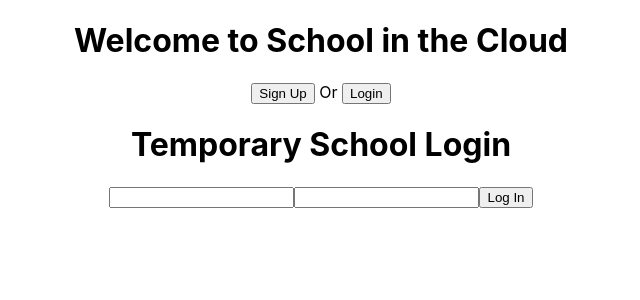
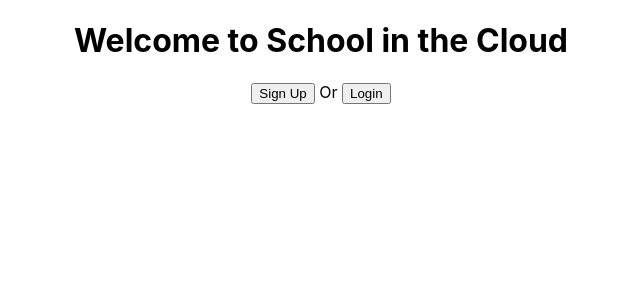
Before and after one commit to bw-school-in-the-cloud-2/FE, a React (Create React App) app in the folder school-in-the-cloud/: page / in a window 1280 px wide. Shown: the top 300 px of the page, without its empty margins (319-959 px from the left). Built offline with nearby package versions, Linux system fonts and the light colour scheme; no server answers.

Commit message:
removed render of temporary login

```diff
--- a/school-in-the-cloud/src/App.js
+++ b/school-in-the-cloud/src/App.js
@@ -41,7 +41,8 @@ class App extends Component {
           </Route>
 
           <Switch>
-            <Route exact path='/' component={Login} /> {/* //////////////////////////NOT NEEDED. DELETE. -- THIS ROUTE IS ABOVE///////////////////// */}
+            {/* <Route exact path='/' component={Login} /> */}
+            {/* //////////////////////////NOT NEEDED. DELETE. -- THIS ROUTE IS ABOVE///////////////////// */}
 
             <PrivateRoute path='AdminMain' />
             <PrivateRoute path='/StudentMain' component={VolunteersList} />
```
